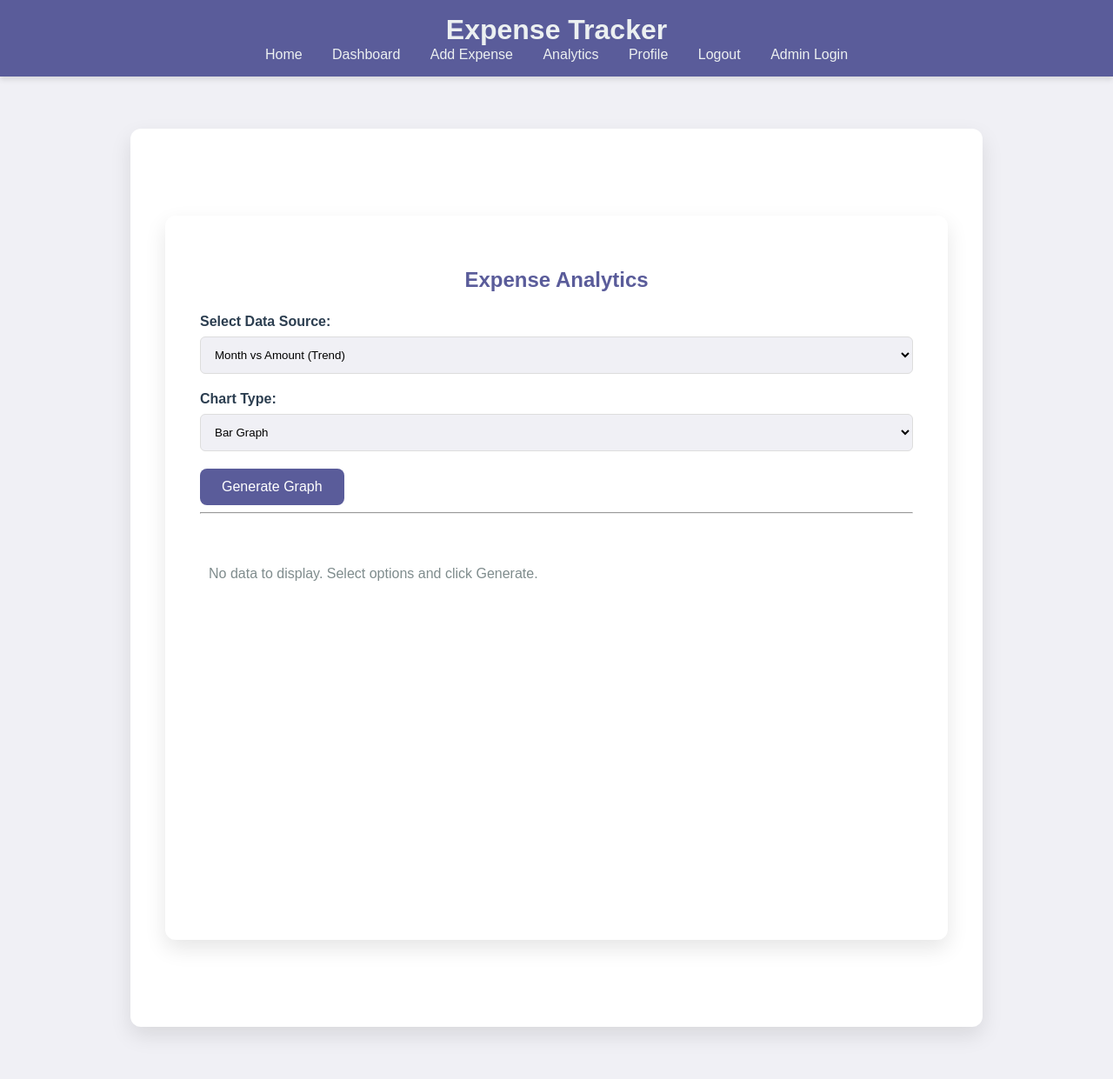
After one commit to rmall2003/Expense_Tracker, a Flask app: page /visualize in a window 1280 px wide. The commit adds this page. Shown: the whole page at 87% size. Run offline with Flask 3, Linux system fonts and the light colour scheme; the visitor is signed in with stand-in values (Sample User, id 1).

Commit message:
visuals, graphs

```diff
--- a/app.py
+++ b/app.py
@@ -10,11 +10,12 @@ import pandas as pd
 from sklearn.ensemble import RandomForestRegressor
 import numpy as np
 import re
+from sqlalchemy import func
 
 
 app = Flask(__name__)
 app.config['SECRET_KEY'] = 'your_secret_key'
-app.config['SQLALCHEMY_DATABASE_URI'] = 'mysql+mysqlconnector://root:<yoursqlpassword>/expense_tracker_db'
+app.config['SQLALCHEMY_DATABASE_URI'] = 'mysql+mysqlconnector://root:<yoursqlpassword>@localhost/expense_tracker_db'
 db.init_app(app)
 
 
@@ -39,7 +40,7 @@ def login():
     form = LoginForm()
     if form.validate_on_submit():
         user = User.query.filter_by(username=form.username.data).first()
-        if user and user.password == form.password.data: # A simple password check, should use hashing
+        if user and user.password == form.password.data: # A simple password check
             session['user_id'] = user.id
             flash('Login successful!', 'success')
             return redirect(url_for('dashboard'))
@@ -105,9 +106,6 @@ def dashboard():
 
     # Check if the "next month" is in the future relative to *today*
     is_future = (next_year > today.year) or (next_year == today.year and next_month > today.month)
-
-    # The old `monthly_expenses` dictionary is no longer needed.
-
     return render_template('dashboard.html',
                            expenses=expenses,
                            total_expenses=total_expenses,
@@ -210,6 +208,87 @@ def predict_budget():
 
     return render_template('predict_budget.html', predicted_budget=predicted_budget[0])
 
+@app.route('/visualize', methods=['GET', 'POST'])
+def visualize():
+    if 'user_id' not in session:
+        return redirect(url_for('login'))
+
+    user_id = session['user_id']
+
+    # Defaults
+    labels = []
+    values = []
+    chart_type = 'bar'
+    title = "Expense Visualization"
+
+    # Get all distinct months available in DB for the dropdown
+    # Returns a list of tuples like [(2025, 11), (2025, 10)]
+    available_months_query = db.session.query(
+        extract('year', Expense.date),
+        extract('month', Expense.date)
+    ).filter_by(user_id=user_id).group_by(
+        extract('year', Expense.date),
+        extract('month', Expense.date)
+    ).order_by(
+        extract('year', Expense.date).desc(),
+        extract('month', Expense.date).desc()
+    ).all()
+
+    # Format months for dropdown: "2025-11"
+    available_months = [f"{y}-{m:02d}" for y, m in available_months_query]
+
+    if request.method == 'POST':
+        mode = request.form.get('mode') # 'monthly' or 'category'
+        selected_chart = request.form.get('chart_type')
+        selected_month_str = request.form.get('month_selector') # Format "YYYY-MM"
+
+        chart_type = selected_chart
+
+        if mode == 'monthly':
+            # Logic: Group by Month/Year, Sum Amount
+            title = "Total Expenses per Month"
+            results = db.session.query(
+                extract('year', Expense.date),
+                extract('month', Expense.date),
+                func.sum(Expense.amount)
+            ).filter_by(user_id=user_id).group_by(
+                extract('year', Expense.date),
+                extract('month', Expense.date)
+            ).order_by(extract('year', Expense.date), extract('month', Expense.date)).all()
+
+            # Create labels like "Nov 2025" and values
+            for year, month, total in results:
+                date_obj = datetime(year, month, 1)
+                labels.append(date_obj.strftime("%b %Y"))
+                values.append(float(total))
+
+        elif mode == 'category':
+            # Logic: Filter by specific month, Group by Category
+            if selected_month_str:
+                year, month = map(int, selected_month_str.split('-'))
+                title = f"Expenses by Category for {datetime(year, month, 1).strftime('%B %Y')}"
+
+                results = db.session.query(
+                    Expense.category,
+                    func.sum(Expense.amount)
+                ).filter_by(user_id=user_id).filter(
+                    extract('year', Expense.date) == year,
+                    extract('month', Expense.date) == month
+                ).group_by(Expense.category).all()
+
+                for cat, total in results:
+                    labels.append(cat)
+                    values.append(float(total))
+            else:
+                flash("Please select a month to view category breakdown.", "warning")
+
+    return render_template('visualize.html',
+                           labels=labels,
+                           values=values,
+                           chart_type=chart_type,
+                           title=title,
+                           available_months=available_months)
+
 @app.route('/profile')
 def profile():
     if 'user_id' not in session:
--- a/static/style.css
+++ b/static/style.css
@@ -145,3 +145,18 @@ li {
     padding: 10px;
     border-radius: 5px;
 }
+
+.chart-container {
+    position: relative;
+    height: 400px; /* Fixed height for consistency */
+    width: 100%;
+    margin-top: 30px;
+    background: #fff;
+    border-radius: 8px;
+    padding: 10px;
+}
+
+/* Optional: Make the form inputs inside the container look cleaner */
+.container form select {
+    background-color: var(--secondary-color);
+}
--- a/templates/base.html
+++ b/templates/base.html
@@ -14,6 +14,7 @@
             {% if 'user_id' in session %}
                 <a href="{{ url_for('dashboard') }}">Dashboard</a>
                 <a href="{{ url_for('add_expense') }}">Add Expense</a>
+                <a href="{{ url_for('visualize') }}">Analytics</a>
                 <a href="{{ url_for('profile') }}">Profile</a>
                 <a href="{{ url_for('logout') }}">Logout</a>
             {% elif 'admin_id' in session %}
--- /dev/null
+++ b/templates/visualize.html
@@ -0,0 +1,128 @@
+{% extends 'base.html' %}
+
+{% block content %}
+<div class="container">
+    <h2>Expense Analytics</h2>
+
+    <form method="POST" action="{{ url_for('visualize') }}" class="mb-4">
+
+        <div class="form-group">
+            <label for="mode">Select Data Source:</label>
+            <select name="mode" id="mode" class="form-control" onchange="toggleMonthSelector()">
+                <option value="monthly" {% if request.form.get('mode') == 'monthly' %}selected{% endif %}>Month vs Amount (Trend)</option>
+                <option value="category" {% if request.form.get('mode') == 'category' %}selected{% endif %}>Category vs Amount (Breakdown)</option>
+            </select>
+        </div>
+
+        <div class="form-group" id="month-selector-group" style="display: none;">
+            <label for="month_selector">Select Specific Month:</label>
+            <select name="month_selector" class="form-control">
+                {% for m in available_months %}
+                <option value="{{ m }}" {% if request.form.get('month_selector') == m %}selected{% endif %}>{{ m }}</option>
+                {% endfor %}
+            </select>
+        </div>
+
+        <div class="form-group">
+            <label for="chart_type">Chart Type:</label>
+            <select name="chart_type" class="form-control">
+                <option value="bar" {% if request.form.get('chart_type') == 'bar' %}selected{% endif %}>Bar Graph</option>
+                <option value="line" {% if request.form.get('chart_type') == 'line' %}selected{% endif %}>Line Graph</option>
+                <option value="pie" {% if request.form.get('chart_type') == 'pie' %}selected{% endif %}>Pie Chart</option>
+                <option value="doughnut" {% if request.form.get('chart_type') == 'doughnut' %}selected{% endif %}>Doughnut Chart</option>
+            </select>
+        </div>
+
+        <button type="submit" class="btn">Generate Graph</button>
+    </form>
+
+    <hr>
+
+    <div class="chart-container">
+        {% if values %}
+            <canvas id="expenseChart"></canvas>
+        {% else %}
+            <p class="text-center" style="color: #7f8c8d; margin-top: 20px;">No data to display. Select options and click Generate.</p>
+        {% endif %}
+    </div>
+</div>
+
+<script src="https://cdn.jsdelivr.net/npm/chart.js"></script>
+
+<script>
+    // Toggle Month Selector Visibility
+    function toggleMonthSelector() {
+        // We use safe checks to ensure elements exist before accessing .value
+        const modeElement = document.getElementById('mode');
+        const monthGroup = document.getElementById('month-selector-group');
+
+        if (modeElement && monthGroup) {
+            if (modeElement.value === 'category') {
+                monthGroup.style.display = 'block';
+            } else {
+                monthGroup.style.display = 'none';
+            }
+        }
+    }
+
+    // Run on load
+    window.onload = function() {
+        toggleMonthSelector();
+        renderExpenseChart();
+    };
+
+    // Renamed function and variables to avoid "Redeclaration" conflicts
+    function renderExpenseChart() {
+        const chartCanvas = document.getElementById('expenseChart');
+
+        // Stop if canvas is missing
+        if (!chartCanvas) return;
+
+        // NOTE: Your editor might show red lines below. This is normal for Jinja templates.
+        // The Python server replaces these {{ variables }} with actual data before the browser sees them.
+        const myChartType = '{{ chart_type }}';
+        const myChartLabels = {{ labels | tojson | safe }};
+        const myChartValues = {{ values | tojson | safe }};
+        const myChartTitle = '{{ title }}';
+
+        // Destroy existing chart if it exists to prevent overlap
+        const existingChart = Chart.getChart(chartCanvas);
+        if (existingChart) {
+            existingChart.destroy();
+        }
+
+        // Custom colors
+        const palette = [
+            '#5a5c9a', '#f39c12', '#2ecc71', '#e74c3c',
+            '#9b59b6', '#3498db', '#34495e', '#16a085'
+        ];
+
+        new Chart(chartCanvas, {
+            type: myChartType,
+            data: {
+                labels: myChartLabels,
+                datasets: [{
+                    label: myChartTitle,
+                    data: myChartValues,
+                    backgroundColor: myChartType === 'line' ? 'rgba(90, 92, 154, 0.2)' : palette,
+                    borderColor: '#5a5c9a',
+                    borderWidth: 1,
+                    fill: myChartType === 'line',
+                    tension: 0.1
+                }]
+            },
+            options: {
+                responsive: true,
+                maintainAspectRatio: false,
+                plugins: {
+                    legend: { position: 'bottom' },
+                    title: { display: true, text: myChartTitle }
+                },
+                scales: {
+                    y: { beginAtZero: true }
+                }
+            }
+        });
+    }
+</script>
+{% endblock %}
```
